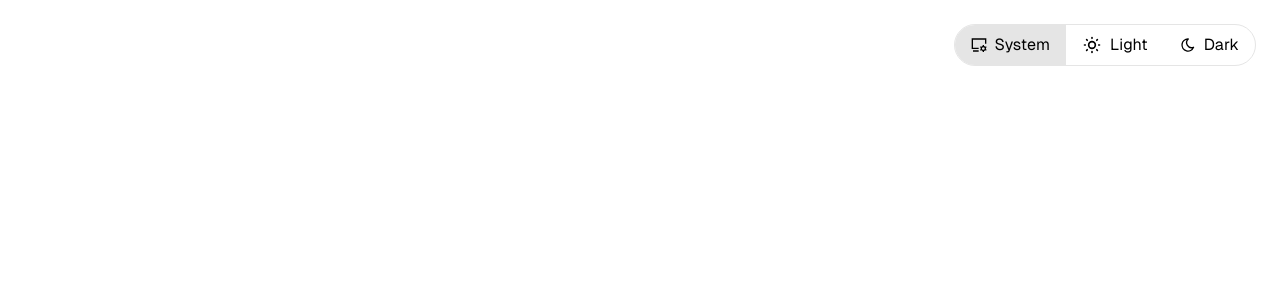
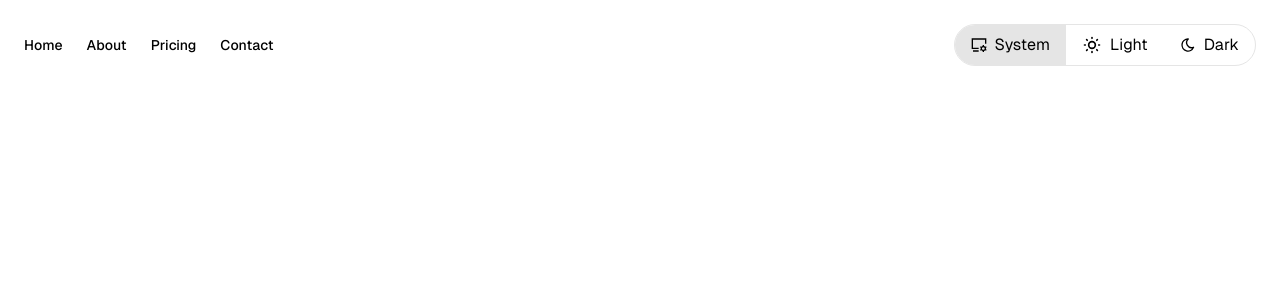
Before and after one commit to travailbeyondexcellence/AutoZen, a Next.js app in the folder frontend/web/: page / in a window 1280 px wide. Shown: the top 300 px of the page. Built offline with nearby package versions, Linux system fonts and the light colour scheme.

Commit message:
Navigation bar has been updated.

```diff
--- a/frontend/web/src/app/(delete-this-and-modify-page.tsx)/NavigationBar.tsx
+++ b/frontend/web/src/app/(delete-this-and-modify-page.tsx)/NavigationBar.tsx
@@ -1,8 +1,24 @@
+import Link from 'next/link';
+
 import ThemeSwitch from '@/app/(delete-this-and-modify-page.tsx)/ThemeSwitch';
 
 const NavigationBar = () => {
     return (
-        <div className='flex w-full items-center justify-end px-6'>
+        <div className='flex w-full items-center justify-between px-6'>
+            <nav className='flex items-center gap-6'>
+                <Link href='/' className='text-sm font-medium transition-colors hover:text-neutral-600 dark:hover:text-neutral-300'>
+                    Home
+                </Link>
+                <Link href='/about' className='text-sm font-medium transition-colors hover:text-neutral-600 dark:hover:text-neutral-300'>
+                    About
+                </Link>
+                <Link href='/pricing' className='text-sm font-medium transition-colors hover:text-neutral-600 dark:hover:text-neutral-300'>
+                    Pricing
+                </Link>
+                <Link href='/contact' className='text-sm font-medium transition-colors hover:text-neutral-600 dark:hover:text-neutral-300'>
+                    Contact
+                </Link>
+            </nav>
             <ThemeSwitch />
         </div>
     );
```
